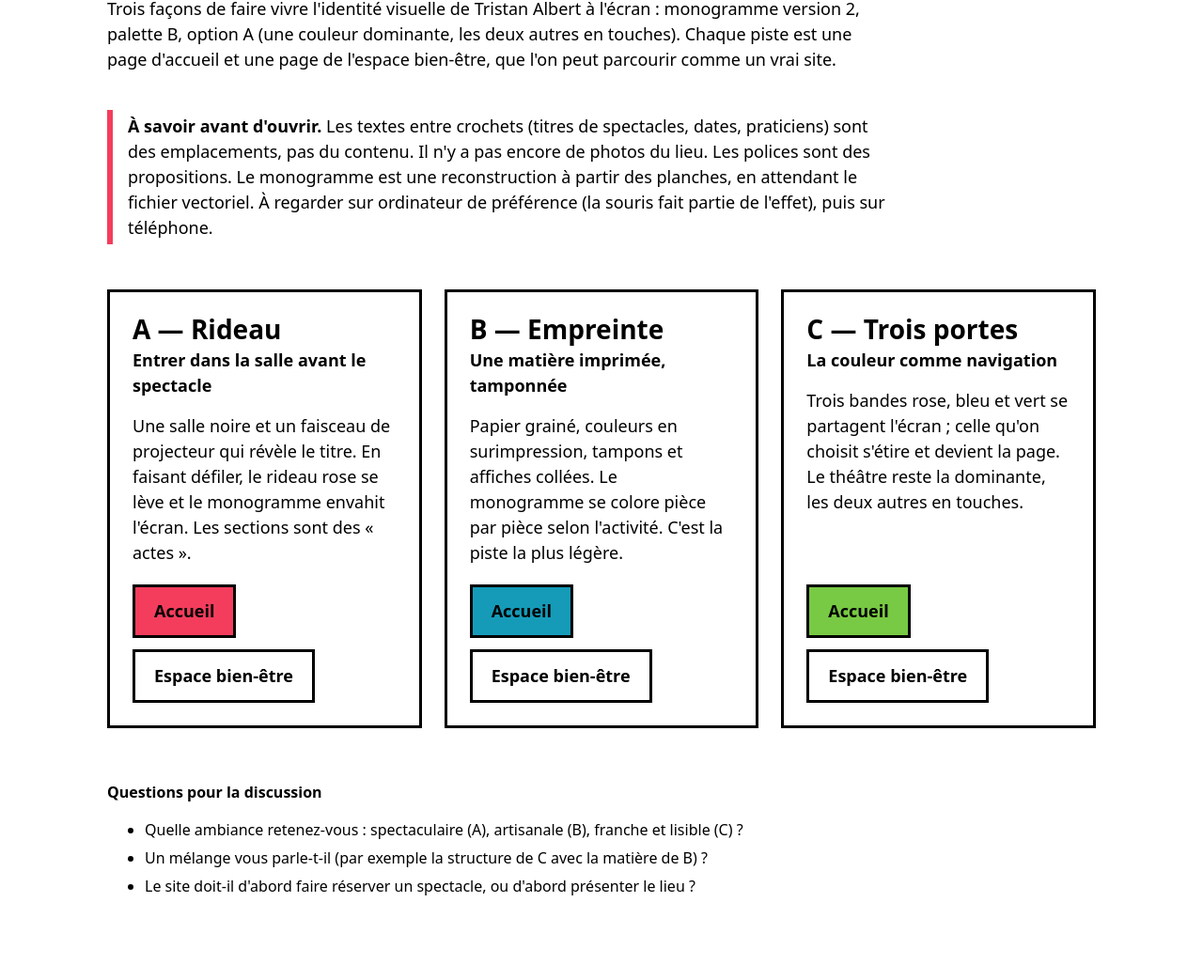
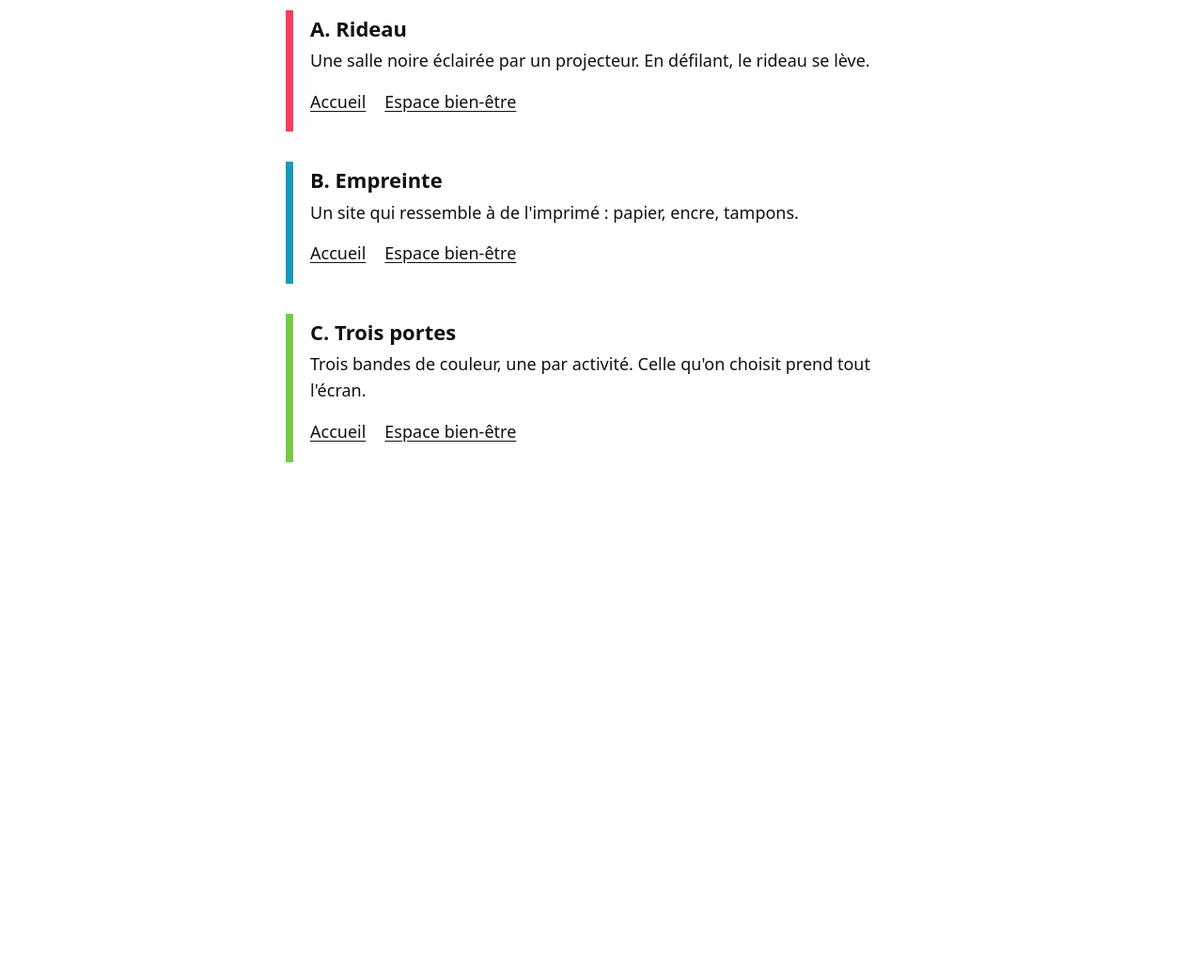
Before and after one commit to alpixel/lapremiere-pistes, a plain HTML site: page index.html in a window 1280 px wide. Shown: the part 317-1360 px from the top of the page at 94% size. After the commit the page ends 921 px from the top, so only its background shows below. Drawn offline with Linux system fonts and the light colour scheme.

Commit message:
Page de présentation simplifiée

```diff
--- a/index.html
+++ b/index.html
@@ -5,67 +5,47 @@
 <meta name="viewport" content="width=device-width, initial-scale=1">
 <meta name="robots" content="noindex, nofollow">
 <link rel="icon" href="data:,">
-<title>La Première — pistes graphiques pour le site</title>
+<title>La Première, pistes graphiques pour le site</title>
 <style>
-  :root{--rose:#F43D5C;--bleu:#159BB8;--vert:#78C943;--noir:#000;--blanc:#fff}
+  :root{--rose:#F43D5C;--bleu:#159BB8;--vert:#78C943}
   *{box-sizing:border-box}
-  body{margin:0;background:#fff;color:#000;font:18px/1.5 system-ui,-apple-system,"Segoe UI",Roboto,sans-serif}
-  main{max-width:1100px;margin:0 auto;padding:48px 24px 72px}
-  .tag{display:inline-block;background:#000;color:#fff;font-weight:700;font-size:14px;letter-spacing:.08em;text-transform:uppercase;padding:6px 12px}
-  h1{font-size:clamp(34px,6vw,64px);line-height:1.02;margin:20px 0 16px;letter-spacing:-.02em}
-  .intro{max-width:46em;margin:0 0 40px}
-  .note{border-left:6px solid var(--rose);padding:4px 0 4px 16px;margin:0 0 48px;max-width:46em}
-  .grid{display:grid;gap:24px;grid-template-columns:repeat(auto-fit,minmax(290px,1fr))}
-  .card{display:flex;flex-direction:column;border:3px solid #000;padding:24px;min-height:340px}
-  .card h2{font-size:28px;line-height:1.1;margin:0 0 4px}
-  .card .sub{font-weight:700;margin:0 0 16px}
-  .card p{margin:0 0 20px}
-  .card .go{margin-top:auto;display:flex;flex-wrap:wrap;gap:12px}
-  .btn{display:inline-block;min-height:48px;padding:12px 20px;font-weight:700;text-decoration:none;color:#000;border:3px solid #000}
-  .btn:focus-visible{outline:4px solid #000;outline-offset:3px}
-  .a{background:var(--rose)} .b{background:var(--bleu)} .c{background:var(--vert)}
-  .btn.alt{background:#fff}
-  .btn:hover{background:#000;color:#fff}
-  footer{margin-top:56px;font-size:16px}
-  footer li{margin:6px 0}
+  body{margin:0;background:#fff;color:#111;font:18px/1.55 system-ui,-apple-system,"Segoe UI",Roboto,sans-serif}
+  main{max-width:720px;margin:0 auto;padding:64px 24px 80px}
+  h1{font-size:clamp(28px,5vw,40px);line-height:1.15;margin:0 0 20px;font-weight:700}
+  p{margin:0 0 16px}
+  .intro{color:#333;margin-bottom:40px}
+  ul{list-style:none;margin:0;padding:0}
+  li{border-left:8px solid var(--c);padding:2px 0 2px 18px;margin:0 0 32px}
+  li:nth-child(1){--c:var(--rose)} li:nth-child(2){--c:var(--bleu)} li:nth-child(3){--c:var(--vert)}
+  h2{font-size:22px;margin:0 0 4px}
+  li p{margin:0 0 8px}
+  a{color:#111;text-underline-offset:3px}
+  a:hover{background:#111;color:#fff;text-decoration:none}
+  a:focus-visible{outline:3px solid #111;outline-offset:2px}
+  .liens a{display:inline-block;padding:8px 0;margin-right:20px}
 </style>
 </head>
 <body>
 <main>
-  <span class="tag">Pistes de travail · provisoire</span>
-  <h1>La Première<br>trois pistes graphiques pour le site</h1>
-  <p class="intro">Trois façons de faire vivre l'identité visuelle de Tristan Albert à l'écran : monogramme version 2, palette B, option A (une couleur dominante, les deux autres en touches). Chaque piste est une page d'accueil et une page de l'espace bien-être, que l'on peut parcourir comme un vrai site.</p>
-  <p class="note"><strong>À savoir avant d'ouvrir.</strong> Les textes entre crochets (titres de spectacles, dates, praticiens) sont des emplacements, pas du contenu. Il n'y a pas encore de photos du lieu. Les polices sont des propositions. Le monogramme est une reconstruction à partir des planches, en attendant le fichier vectoriel. À regarder sur ordinateur de préférence (la souris fait partie de l'effet), puis sur téléphone.</p>
-
-  <div class="grid">
-    <section class="card">
-      <h2>A — Rideau</h2>
-      <p class="sub">Entrer dans la salle avant le spectacle</p>
-      <p>Une salle noire et un faisceau de projecteur qui révèle le titre. En faisant défiler, le rideau rose se lève et le monogramme envahit l'écran. Les sections sont des « actes ».</p>
-      <div class="go"><a class="btn a" href="a/index.html">Accueil</a><a class="btn alt" href="a/bien-etre.html">Espace bien-être</a></div>
-    </section>
-    <section class="card">
-      <h2>B — Empreinte</h2>
-      <p class="sub">Une matière imprimée, tamponnée</p>
-      <p>Papier grainé, couleurs en surimpression, tampons et affiches collées. Le monogramme se colore pièce par pièce selon l'activité. C'est la piste la plus légère.</p>
-      <div class="go"><a class="btn b" href="b/index.html">Accueil</a><a class="btn alt" href="b/bien-etre.html">Espace bien-être</a></div>
-    </section>
-    <section class="card">
-      <h2>C — Trois portes</h2>
-      <p class="sub">La couleur comme navigation</p>
-      <p>Trois bandes rose, bleu et vert se partagent l'écran ; celle qu'on choisit s'étire et devient la page. Le théâtre reste la dominante, les deux autres en touches.</p>
-      <div class="go"><a class="btn c" href="c/index.html">Accueil</a><a class="btn alt" href="c/bien-etre.html">Espace bien-être</a></div>
-    </section>
-  </div>
-
-  <footer>
-    <p><strong>Questions pour la discussion</strong></p>
-    <ul>
-      <li>Quelle ambiance retenez-vous : spectaculaire (A), artisanale (B), franche et lisible (C) ?</li>
-      <li>Un mélange vous parle-t-il (par exemple la structure de C avec la matière de B) ?</li>
-      <li>Le site doit-il d'abord faire réserver un spectacle, ou d'abord présenter le lieu ?</li>
-    </ul>
-  </footer>
+  <h1>La Première, pistes graphiques pour le site</h1>
+  <p class="intro">Trois pistes construites à partir de l'identité de Tristan Albert (monogramme, palette). Chacune montre l'accueil et la page de l'espace bien-être. Les textes entre crochets sont des emplacements et les polices des propositions. À ouvrir de préférence sur ordinateur.</p>
+  <ul>
+    <li>
+      <h2>A. Rideau</h2>
+      <p>Une salle noire éclairée par un projecteur. En défilant, le rideau se lève.</p>
+      <p class="liens"><a href="a/index.html">Accueil</a><a href="a/bien-etre.html">Espace bien-être</a></p>
+    </li>
+    <li>
+      <h2>B. Empreinte</h2>
+      <p>Un site qui ressemble à de l'imprimé : papier, encre, tampons.</p>
+      <p class="liens"><a href="b/index.html">Accueil</a><a href="b/bien-etre.html">Espace bien-être</a></p>
+    </li>
+    <li>
+      <h2>C. Trois portes</h2>
+      <p>Trois bandes de couleur, une par activité. Celle qu'on choisit prend tout l'écran.</p>
+      <p class="liens"><a href="c/index.html">Accueil</a><a href="c/bien-etre.html">Espace bien-être</a></p>
+    </li>
+  </ul>
 </main>
 </body>
 </html>
```
Also changed, not shown: 1 other file.
